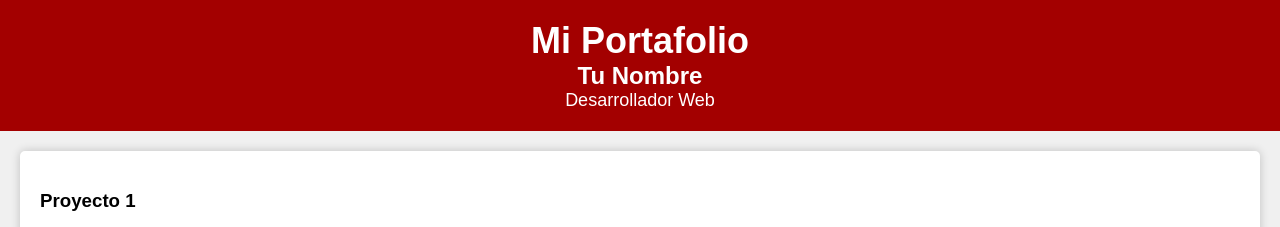
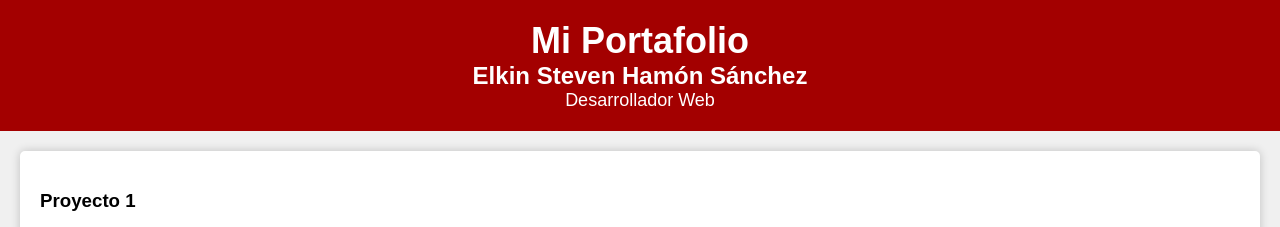
Before and after one commit to Ehamons/Portafolio-Atenea, a plain HTML site: page index.html in a window 1280 px wide. Shown: the top 227 px of the page. Drawn offline with Linux system fonts and the light colour scheme.

Commit message:
cambio de título y h2 en el header

```diff
--- a/index.html
+++ b/index.html
@@ -5,13 +5,13 @@
     <meta charset="UTF-8">
     <meta name="viewport" content="width=device-width, initial-scale=1.0">
     <link rel="stylesheet" href="style.css">
-    <title>Portafolio ejemplo</title>
+    <title>Portafolio</title>
 </head>
 
 <body>
     <header>
         <h1>Mi Portafolio</h1>
-        <h2>Tu Nombre</h2>
+        <h2>Elkin Steven Hamón Sánchez</h2>
         <p>Desarrollador Web</p>
     </header>
 
```
